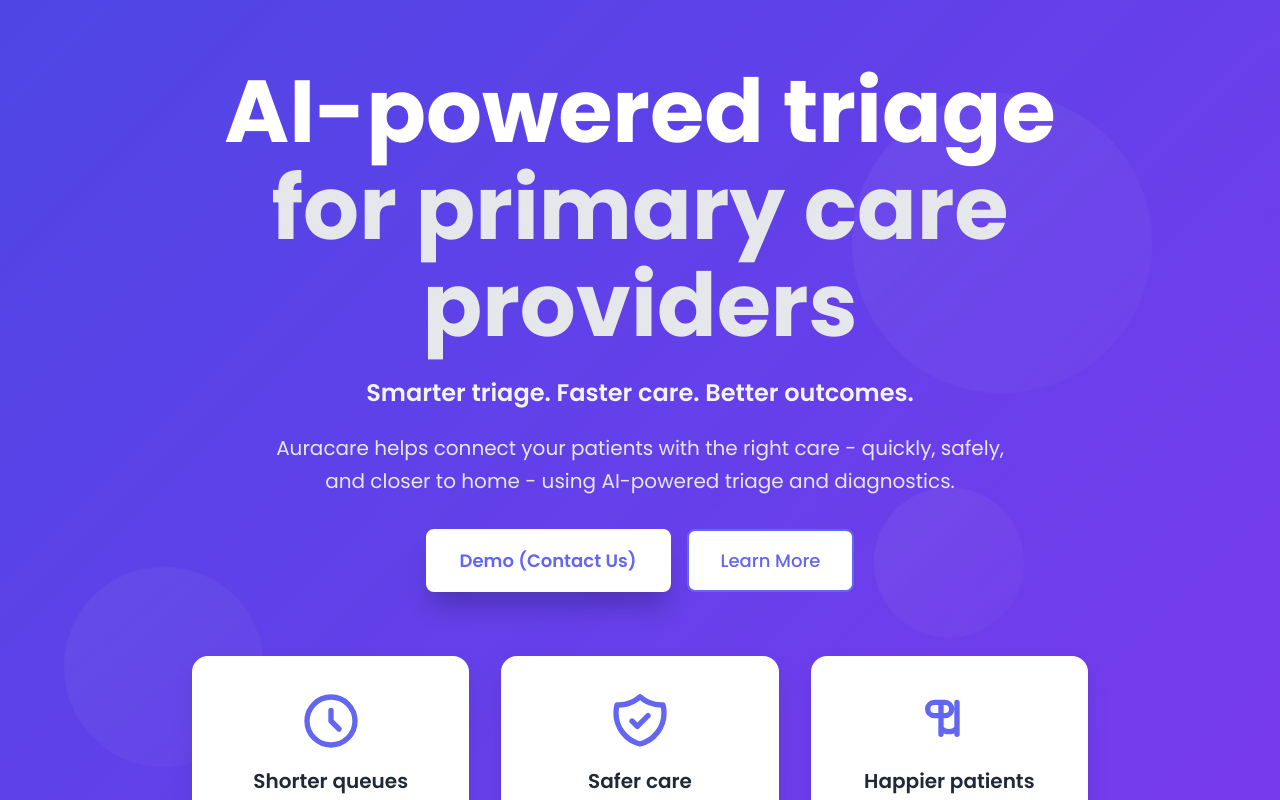
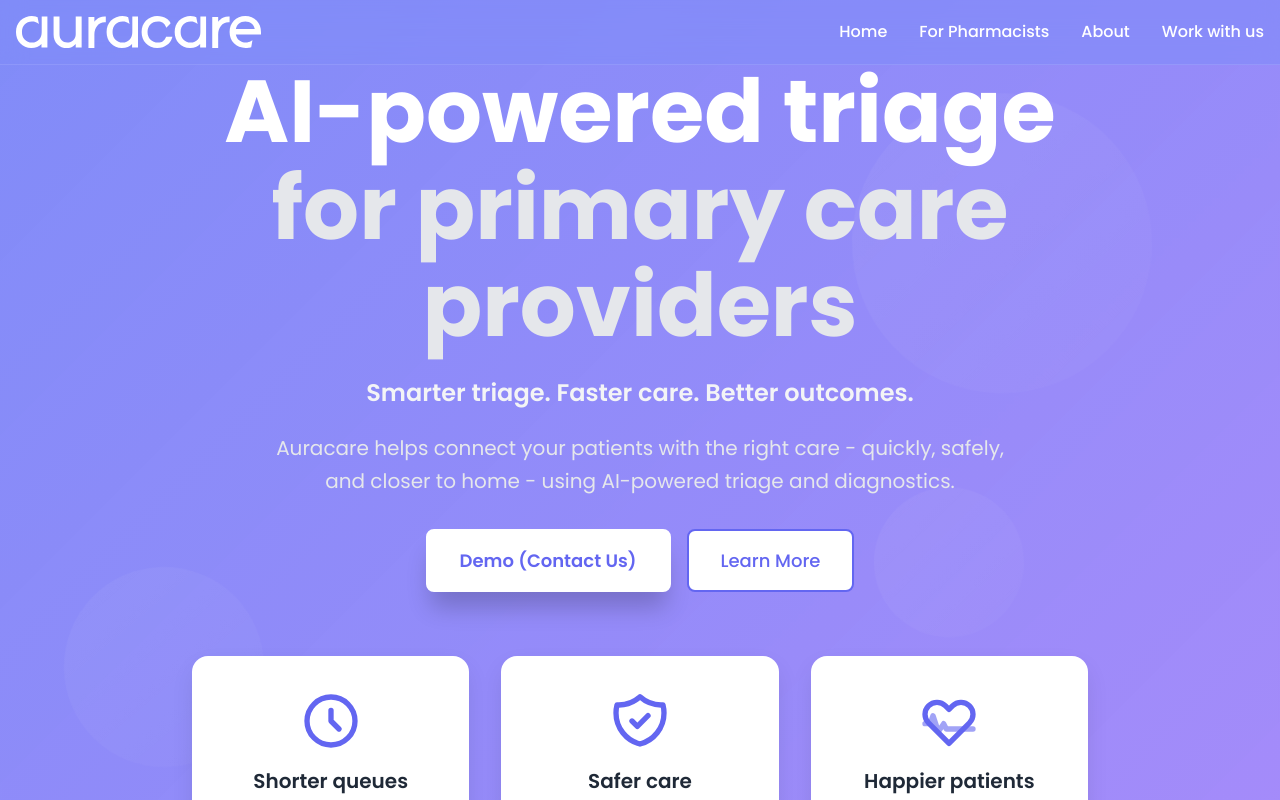
Before and after one commit to auracare-org/auracare, a SvelteKit app: page / in a window 1280 px wide. Shown: the top 800 px of the page. Built offline with nearby package versions, Linux system fonts and the light colour scheme.

Commit message:
fixed with feeback

```diff
--- a/src/app.css
+++ b/src/app.css
@@ -250,6 +250,14 @@
 	padding: 0 1rem;
 }
 
+@utility nav-header {
+	background: rgba(129, 140, 248, 0.6);
+	backdrop-filter: blur(12px);
+	-webkit-backdrop-filter: blur(12px);
+	border-bottom: 1px solid rgba(255, 255, 255, 0.1);
+	transition: all 0.3s ease;
+}
+
 @utility nav-link {
 	color: theme(colors.neutral.600);
 	transition: color 0.2s;
@@ -319,7 +327,46 @@
 	-webkit-backdrop-filter: blur(10px);
 }
 
-@utility roadmap-item {
+@utility timeline-container {
+	position: relative;
+	padding: 2rem 0;
+}
+
+@utility timeline-line {
+	position: absolute;
+	top: 50%;
+	left: 0;
+	right: 0;
+	height: 2px;
+	background: linear-gradient(to right, #c7d2fe, #a5b4fc, #818cf8);
+	transform: translateY(-50%);
+	z-index: 1;
+}
+
+@utility timeline-item {
+	position: relative;
+	display: flex;
+	flex-direction: column;
+	align-items: center;
+	z-index: 2;
+}
+
+@utility timeline-dot {
+	width: 1.5rem;
+	height: 1.5rem;
+	background: white;
+	border: 4px solid #6366f1;
+	border-radius: 50%;
+	margin-bottom: 2rem;
+	box-shadow: 0 4px 8px rgba(99, 102, 241, 0.3);
+	z-index: 3;
+	position: relative;
+	@media (max-width: 1023px) {
+		display: none;
+	}
+}
+
+@utility roadmap-card {
 	background: white;
 	border-radius: 0.75rem;
 	box-shadow: 0 4px 6px -1px rgb(0 0 0 / 0.1);
@@ -328,21 +375,24 @@
 	padding: 1.5rem;
 	text-align: center;
 	position: relative;
+	width: 100%;
 	&:hover {
 		box-shadow: 0 10px 15px -3px rgb(0 0 0 / 0.1);
 		transform: translateY(-4px);
+		border-color: #6366f1;
 	}
 }
 
 @utility roadmap-quarter {
-	background: theme(colors.neutral.100);
-	color: theme(colors.neutral.700);
+	background: linear-gradient(135deg, #6366f1, #818cf8);
+	color: white;
 	font-weight: 600;
 	font-size: 0.875rem;
 	padding: 0.5rem 1rem;
 	border-radius: 1rem;
 	margin-bottom: 1rem;
 	display: inline-block;
+	box-shadow: 0 2px 4px rgba(99, 102, 241, 0.2);
 }
 
 @utility use-case-card {
@@ -416,12 +466,12 @@
 }
 
 @utility hero-bg-pattern {
-	background: linear-gradient(135deg, #4f46e5 0%, #7c3aed 100%);
+	background: linear-gradient(135deg, #818cf8 0%, #a78bfa 100%);
 	opacity: 1;
 }
 
 @utility hero-gradient-overlay {
-	background: linear-gradient(135deg, rgba(79, 70, 229, 0.95) 0%, rgba(124, 58, 237, 0.9) 100%);
+	background: linear-gradient(135deg, rgba(129, 140, 248, 0.85) 0%, rgba(167, 139, 250, 0.8) 100%);
 	backdrop-filter: blur(1px);
 }
 
--- a/src/routes/+layout.svelte
+++ b/src/routes/+layout.svelte
@@ -107,6 +107,37 @@
 	</script>
 </svelte:head>
 
+<!-- Navigation Header -->
+<header class="fixed top-0 left-0 right-0 z-50 nav-header">
+	<nav class="container py-4">
+		<div class="flex items-center justify-between">
+			<!-- Logo -->
+			<a href="#home" class="flex items-center">
+				<img
+					src="/SVG/Asset 5.svg"
+					alt="Auracare"
+					class="h-8 w-auto brightness-0 invert"
+				/>
+			</a>
+
+			<!-- Desktop Navigation -->
+			<div class="hidden md:flex items-center gap-8">
+				<a href="#home" class="nav-link text-white hover:text-white/80">Home</a>
+				<a href="#what-is" class="nav-link text-white hover:text-white/80">For Pharmacists</a>
+				<a href="#mission" class="nav-link text-white hover:text-white/80">About</a>
+				<a href="#contact" class="nav-link text-white hover:text-white/80">Work with us</a>
+			</div>
+
+			<!-- Mobile Menu Button -->
+			<button class="md:hidden text-white" aria-label="Menu">
+				<svg class="w-6 h-6" fill="none" viewBox="0 0 24 24" stroke="currentColor">
+					<path stroke-linecap="round" stroke-linejoin="round" stroke-width="2" d="M4 6h16M4 12h16M4 18h16" />
+				</svg>
+			</button>
+		</div>
+	</nav>
+</header>
+
 <div class="min-h-screen bg-white">
 	{@render children?.()}
 </div>
--- a/src/routes/+page.svelte
+++ b/src/routes/+page.svelte
@@ -14,8 +14,7 @@
 		{ name: 'Ayza Zainal', role: 'Freelance UI/UX Designer', status: 'Freelance' },
 		{ name: 'Lu', role: 'Hardware Engineering Lead', status: 'Full-time (Goodl)' },
 		{ name: 'Mini Han Wang', role: 'Medical Data Science Advisor', status: 'Advisor' },
-		{ name: 'Julius Chu', role: 'Marketing Advisor', status: 'Advisor' },
-		{ name: 'Leela Venkatesan', role: 'Head of Medical Compliance', status: 'Inactive' }
+		{ name: 'Julius Chu', role: 'Marketing Advisor', status: 'Advisor' }
 	];
 
 	let expandedUseCase = $state(null);
@@ -130,7 +129,14 @@
 								stroke-linecap="round"
 								stroke-linejoin="round"
 								stroke-width="2"
-								d="M14.828 14.828a4 4 0 01-5.656 0M9 10h1.5a2.5 2.5 0 000-5H9m0 0v12m6-12v12M9 5H6.5a2.5 2.5 0 000 5H9"
+								d="M4.318 6.318a4.5 4.5 0 000 6.364L12 20.364l7.682-7.682a4.5 4.5 0 00-6.364-6.364L12 7.636l-1.318-1.318a4.5 4.5 0 00-6.364 0z"
+							/>
+							<path
+								stroke-linecap="round"
+								stroke-linejoin="round"
+								stroke-width="2"
+								d="M3 13h2l1-3 2 6 2-3 1 2h10"
+								opacity="0.6"
 							/>
 						</svg>
 					</div>
@@ -291,36 +297,55 @@
 			</p>
 		</div>
 
-		<div class="max-w-4xl mx-auto">
-			<div class="grid grid-cols-1 md:grid-cols-2 lg:grid-cols-4 gap-8">
-				<div class="roadmap-item fade-in">
+		<div class="max-w-6xl mx-auto">
+			<!-- Timeline Container -->
+			<div class="timeline-container relative py-8">
+				<!-- Timeline Line -->
+				<div class="timeline-line absolute top-1/2 left-0 right-0 h-1 bg-indigo-200 -translate-y-1/2 hidden lg:block"></div>
+
+				<!-- Timeline Items -->
+				<div class="grid grid-cols-1 md:grid-cols-2 lg:grid-cols-4 gap-8 lg:gap-4 relative">
+					<div class="timeline-item fade-in">
+						<div class="timeline-dot"></div>
+						<div class="roadmap-card">
 							<div class="roadmap-quarter">Q4 2025</div>
 							<h4 class="text-lg font-semibold mb-3 text-indigo-600">Limited pilot testing</h4>
 							<p class="text-neutral-600 text-sm">Limited pilot testing in the UK</p>
 						</div>
+					</div>
 
-				<div class="roadmap-item fade-in animation-delay-200">
+					<div class="timeline-item fade-in animation-delay-200">
+						<div class="timeline-dot"></div>
+						<div class="roadmap-card">
 							<div class="roadmap-quarter">Q1 2026</div>
 							<h4 class="text-lg font-semibold mb-3 text-indigo-600">Expand pilots</h4>
 							<p class="text-neutral-600 text-sm">
 								Expand pilots to pharmacy groups and partner clinics; collect validation data
 							</p>
 						</div>
+					</div>
 
-				<div class="roadmap-item fade-in animation-delay-400">
+					<div class="timeline-item fade-in animation-delay-400">
+						<div class="timeline-dot"></div>
+						<div class="roadmap-card">
 							<div class="roadmap-quarter">Q2 2026</div>
 							<h4 class="text-lg font-semibold mb-3 text-indigo-600">Clinical validation</h4>
 							<p class="text-neutral-600 text-sm">
 								Publish first clinical validation results; pre-production
 							</p>
 						</div>
+					</div>
 
-				<div class="roadmap-item fade-in animation-delay-600">
+					<div class="timeline-item fade-in animation-delay-600">
+						<div class="timeline-dot"></div>
+						<div class="roadmap-card">
 							<div class="roadmap-quarter">Q3 2026</div>
 							<h4 class="text-lg font-semibold mb-3 text-indigo-600">General release</h4>
 							<p class="text-neutral-600 text-sm">
 								Receive Class IIa medical device and FDA clearance, general release
 							</p>
+						</div>
+					</div>
 				</div>
 			</div>
 		</div>
@@ -340,14 +365,20 @@
 		</div>
 
 		<div class="flex justify-center">
-			<div class="grid grid-cols-1 md:grid-cols-2 gap-8 max-w-md">
-				<div class="text-center healthcare-bg p-6 rounded-lg fade-in animation-delay-400">
+			<div class="grid grid-cols-1 md:grid-cols-2 gap-8 max-w-2xl">
+				<div class="text-center healthcare-bg p-8 rounded-lg fade-in animation-delay-400">
 					<div class="stat-number">30%</div>
-					<div class="stat-label">of GP visits</div>
+					<div class="stat-label font-semibold">of GP visits covered</div>
+					<p class="text-sm text-neutral-500 mt-2">
+						GP appointments that can be handled with Auracare
+					</p>
 				</div>
-				<div class="text-center healthcare-bg p-6 rounded-lg fade-in animation-delay-600">
+				<div class="text-center healthcare-bg p-8 rounded-lg fade-in animation-delay-600">
 					<div class="stat-number">95%</div>
-					<div class="stat-label">accuracy rate</div>
+					<div class="stat-label font-semibold">accuracy rate</div>
+					<p class="text-sm text-neutral-500 mt-2">
+						Diagnostic accuracy in clinical validation
+					</p>
 				</div>
 			</div>
 		</div>
```
Lines whose indentation alone changed are shown as unchanged.
